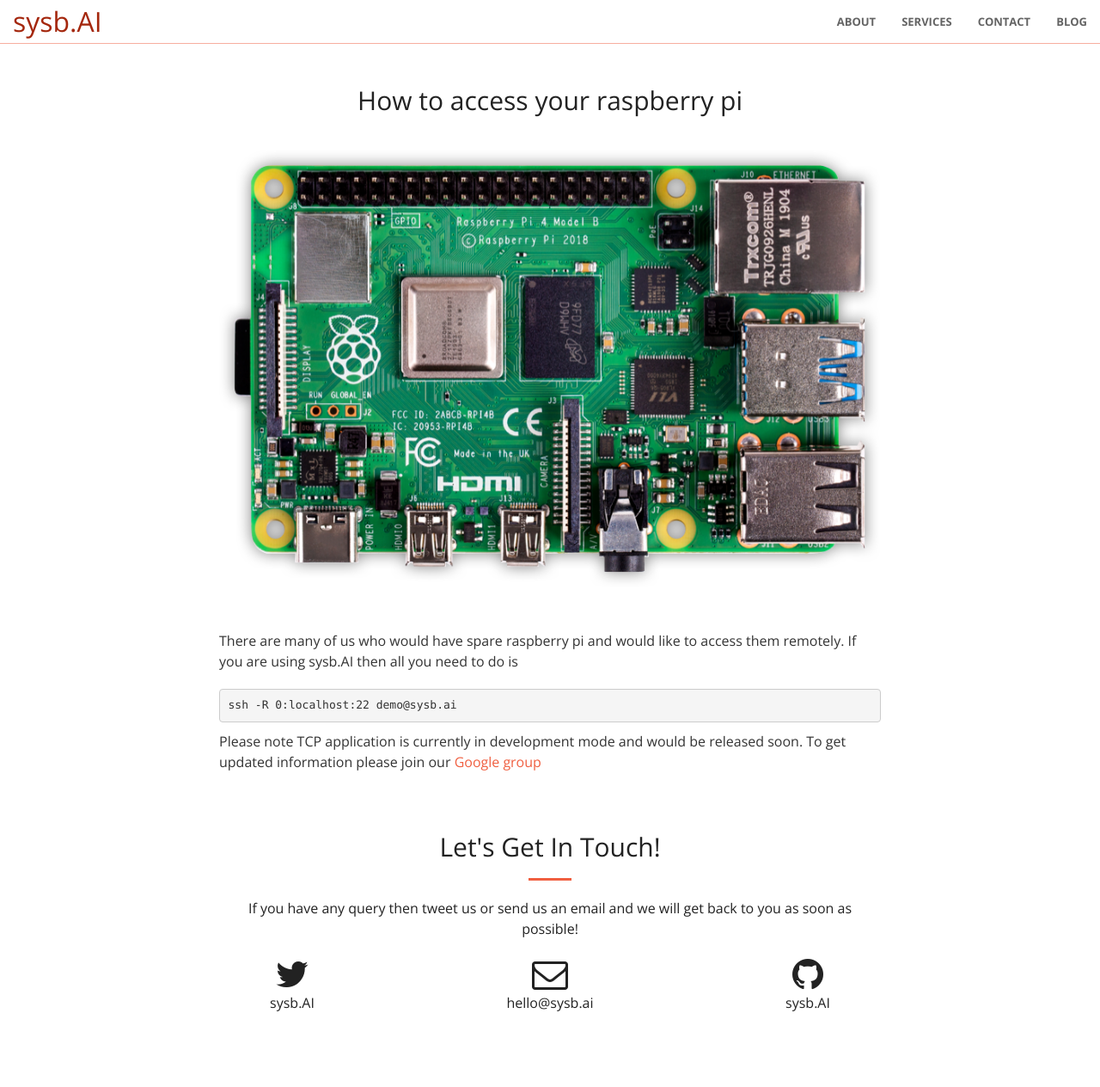
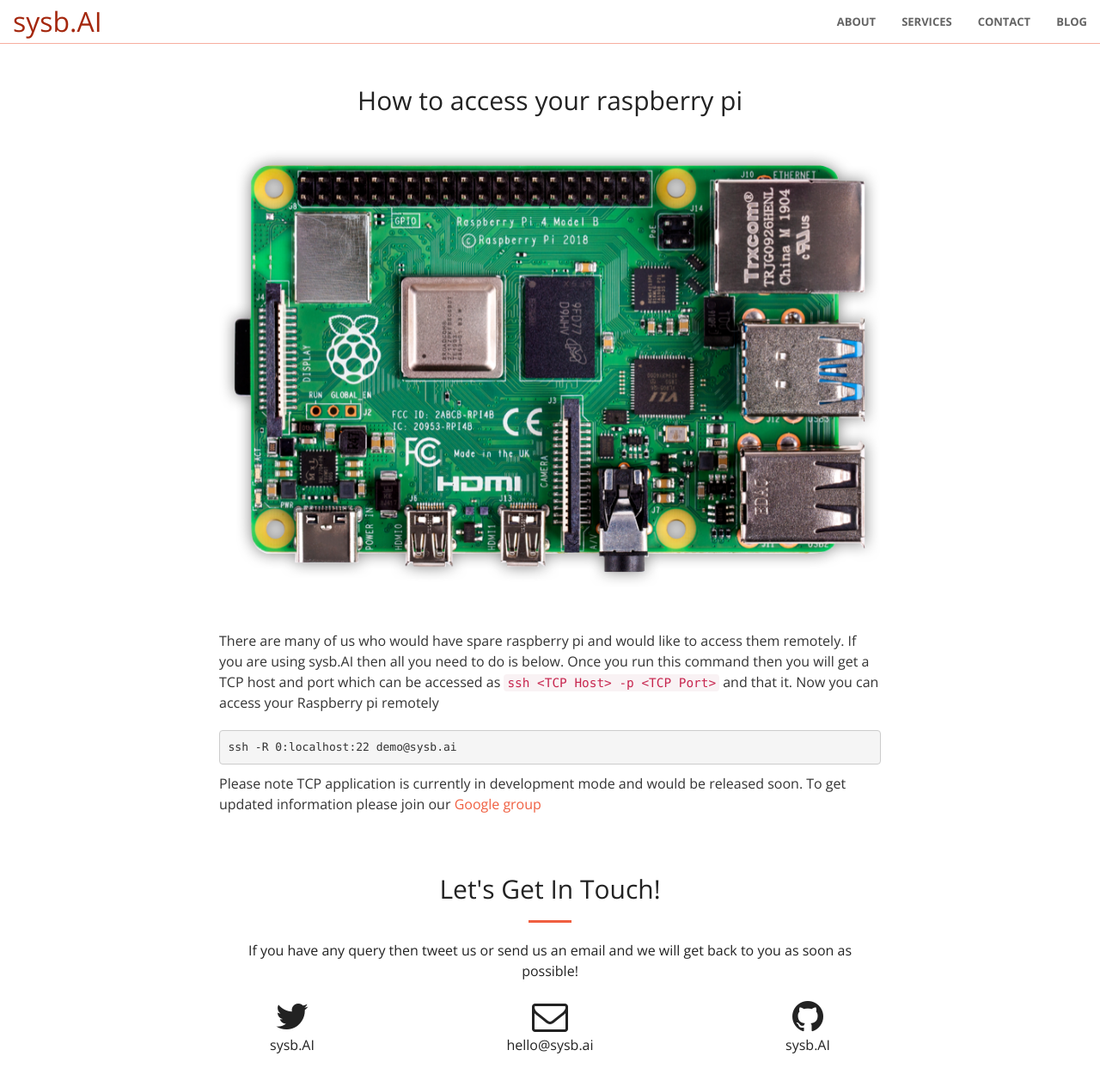
Before and after one commit to usama7628674/sysb.AI, a Jekyll site: the page built from _posts/2020-02-11-how-to-access-your-raspberry-pi.md, in a window 1280 px wide and 1297 px high. Shown: the top 1264 px of the window at 86% size. Built offline with Jekyll 4.4.1, drawn with Linux system fonts in a browser that asks for light colours.

Commit message:
updated blog posts

````diff
--- a/_posts/2020-02-11-how-to-access-your-raspberry-pi.md
+++ b/_posts/2020-02-11-how-to-access-your-raspberry-pi.md
@@ -4,7 +4,8 @@
 image: /img/posts/raspberry.webp
 ---
 
-There are many of us who  would have spare raspberry pi and would like to access them remotely. If you are using sysb.AI then all you need to do is
+There are many of us who  would have spare raspberry pi and would like to access them remotely. If you are using sysb.AI then all you need to do is below. Once you run this command then you will get a TCP host and port which can be accessed as `ssh <TCP Host> -p <TCP Port>` and that it. Now you can access your Raspberry pi remotely
+
 ```
 ssh -R 0:localhost:22 demo@sysb.ai
 ```
````
